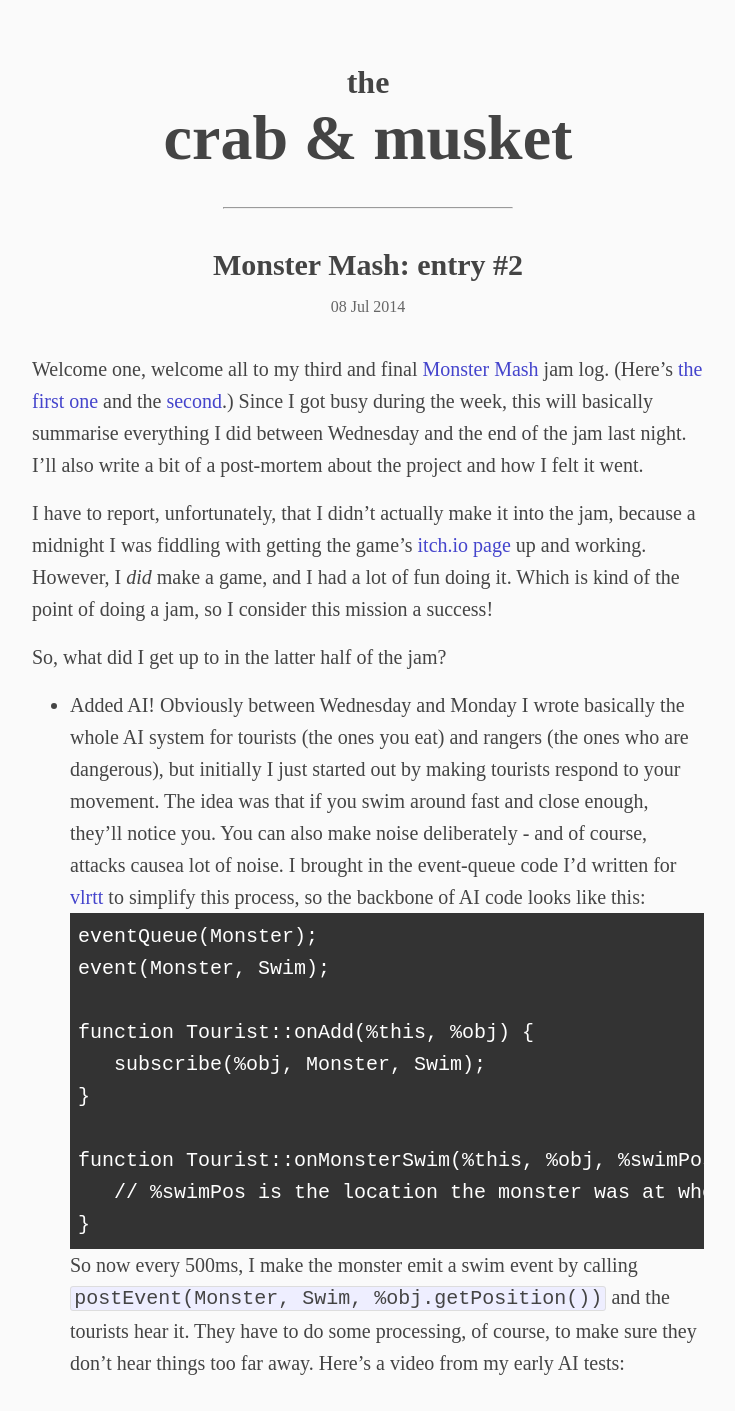
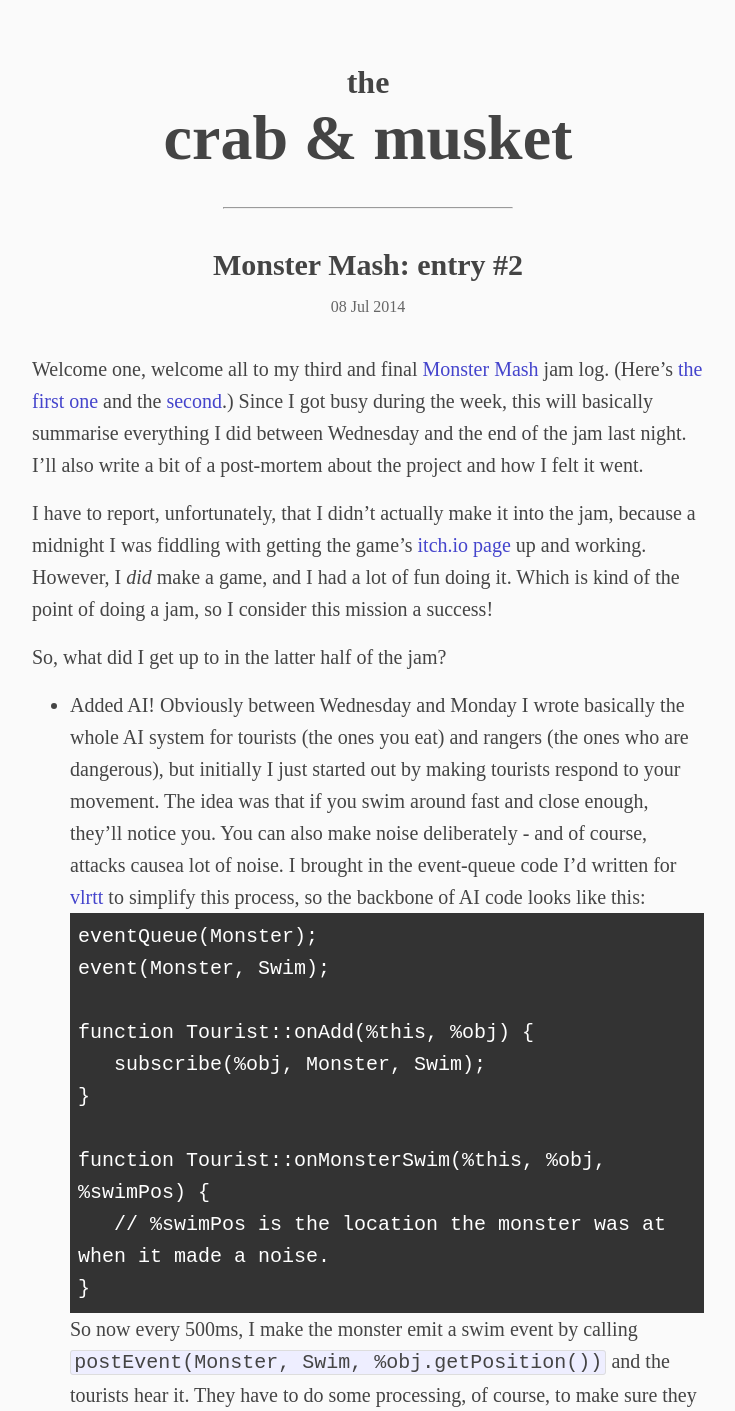
Before and after one commit to crabmusket/eightyeight.github.io, a Jekyll site: the page built from _posts/2014-07-08-monster-mash-entry-2.md, in a window 1280 px wide. Shown: the top 1411 px of the page, without its empty margins (272-1007 px from the left). Built offline with Jekyll 4.4.1, drawn with Linux system fonts in a browser that asks for light colours; some web fonts are replaced; grey boxes are pictures that could not be loaded.

Commit message:
Add shadows to images and wrapping to code blocks

```diff
--- a/css/main.css
+++ b/css/main.css
@@ -151,7 +151,7 @@
 /* standard */
 .page pre {
   padding: 0.5rem;
-  overflow-x: auto;
+  white-space: pre-wrap;
 }
 
 .page p code {
@@ -190,6 +190,7 @@
 
 .page img {
   max-width: 100%;
+  box-shadow: 10px 5px 40px #444;
 }
 
 .page iframe {
```
